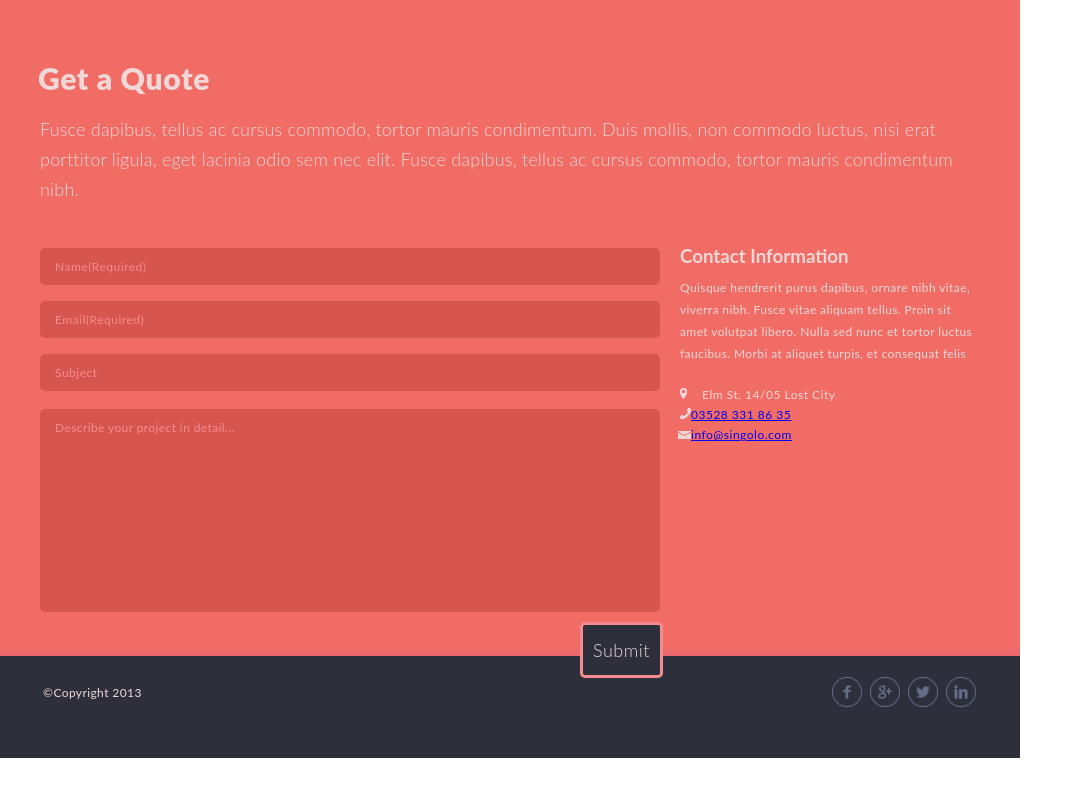
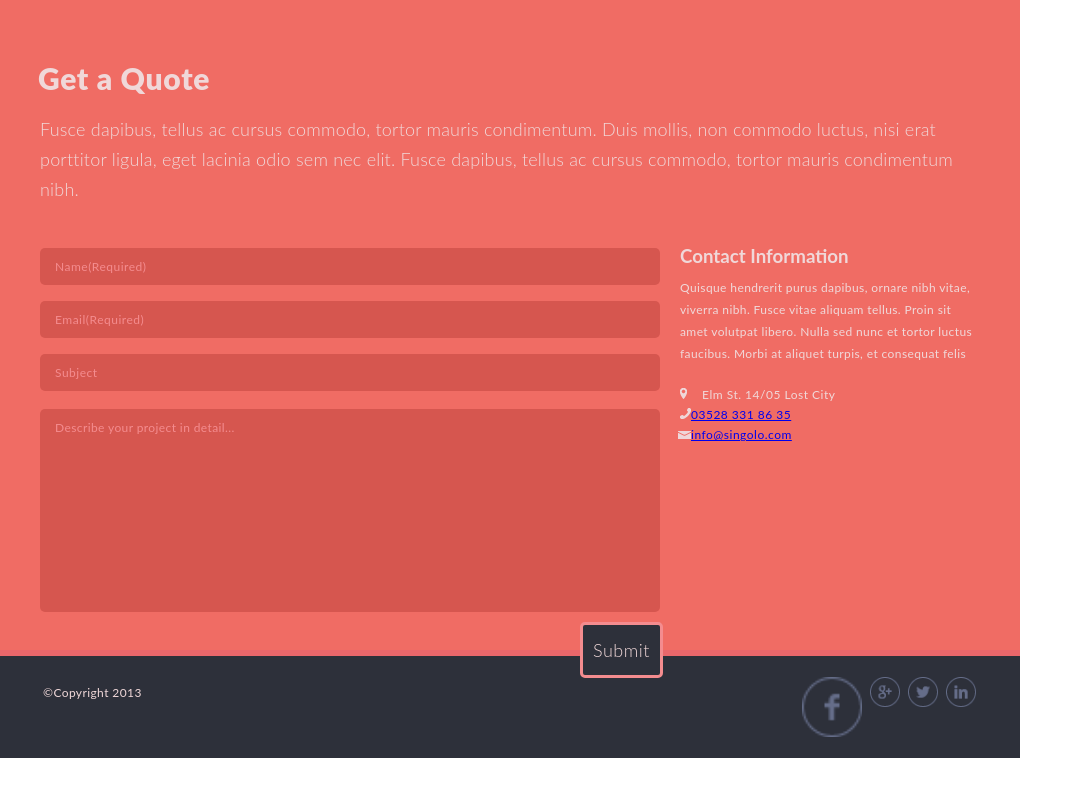
Before and after one commit to gorestfump1/singolo, a plain HTML site: page singolo3.html in a window 1280 px wide. In both pictures the pointer is over the picture 847 px from the left and 692 px from the top of the page. Shown: the whole page, without its empty margins (0-1083 px from the left). Drawn offline with Linux system fonts and the light colour scheme.

Commit message:
feat active part

```diff
--- a/singolo3.css
+++ b/singolo3.css
@@ -209,3 +209,9 @@ h3 {
     height: 30px;
     margin: 0px 4px ;
 }
+
+.footer-links__icon:hover {
+    cursor: pointer;
+    height: 60px;
+    width: 60px;
+}
```
